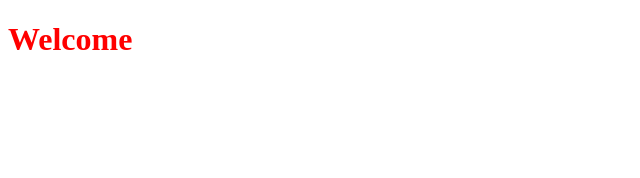
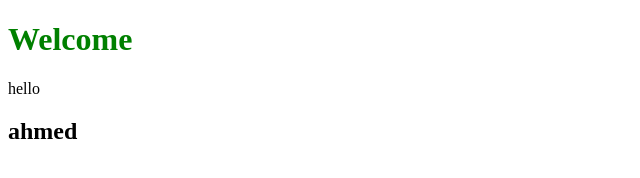
Before and after one commit to ahmed-mostafa48/testrepo3, a plain HTML site: page index.html in a window 1280 px wide. Shown: the whole page, without its empty margins (0-640 px from the left). Drawn offline with Linux system fonts and the light colour scheme.

Commit message:
add another element & change color

```diff
--- a/css/style.css
+++ b/css/style.css
@@ -1,3 +1,3 @@
 h1{
-    color: red;
+    color: green;
 }
--- a/index.html
+++ b/index.html
@@ -10,7 +10,8 @@
 <body>
 
     <h1>Welcome</h1>
-    <!-- <p>hello</p>
-    <h2>ahmed</h2> -->
+     <p>hello</p>
+    <h2>ahmed</h2>
+
 </body>
 </html>
```
